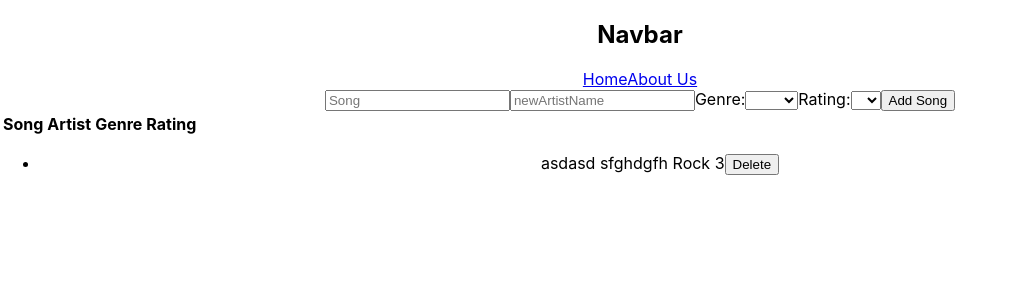
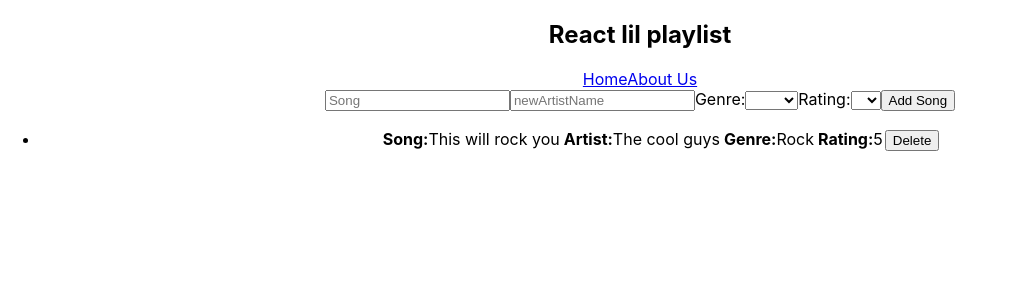
Before and after one commit to gregorvwk/Gregor_Waaker-react-lil-playlist, a React (Create React App) app: page / in a window 1280 px wide. Shown: the top 300 px of the page, without its empty margins (0-1015 px from the left). Built offline with nearby package versions, Linux system fonts and the light colour scheme.

Commit message:
All pages work

```diff
--- a/src/App.css
+++ b/src/App.css
@@ -36,3 +36,8 @@
     transform: rotate(360deg);
   }
 }
+
+.songItem{
+  display: inline-flex;
+  margin: 2px;
+}
--- a/src/App.js
+++ b/src/App.js
@@ -11,7 +11,7 @@ function App() {
       <Navbar />
       <Switch>
         <Route path="/" component={SongOverview} exact />
-        <Route path="/AboutUs" component={AboutUs} />
+        <Route path="/AboutUs.js" component={AboutUs} />
       </Switch>
       </div>
     </BrowserRouter>
--- a/src/Components/Navbar.js
+++ b/src/Components/Navbar.js
@@ -5,7 +5,7 @@ import { NavLink } from "react-router-dom"
 function Navbar(){
     return(
         <nav>
-            <h1>Navbar</h1>
+            <h1>React lil playlist</h1>
             <NavLink to="/">Home</NavLink>
             <NavLink to="AboutUs.js">About Us</NavLink>
         </nav>
--- a/src/Components/SongItem.js
+++ b/src/Components/SongItem.js
@@ -3,11 +3,13 @@ import React from "react"
 function SongItem(props){
     return(
             <li
-                className="SongItem"
                 name={props.songs.songName}
                 id={props.songs.songId}
             >
-                {props.songs.songName} {props.songs.songArtist} {props.songs.songGenre} {props.songs.songRating}
+                <p className="songItem"><strong> Song: </strong>{props.songs.songName} </p>
+                <p className="songItem"><strong> Artist: </strong>{props.songs.songArtist} </p>
+                <p className="songItem"><strong> Genre: </strong>{props.songs.songGenre} </p>
+                <p className="songItem"><strong> Rating: </strong>{props.songs.songRating} </p>
                 <button onClick={() => props.handleClick(props.songs.songId)}>Delete</button>
             </li>
     )
--- a/src/Components/SongOverview.js
+++ b/src/Components/SongOverview.js
@@ -9,7 +9,7 @@ class SongOverview extends Component {
       this.state =
       {
         songsList: [
-            {songName: "asdasd", songArtist: "sfghdgfh", songGenre: "Rock", songRating: "3", songId: 1}
+            {songName: "This will rock you", songArtist: "The cool guys", songGenre: "Rock", songRating: "5", songId: 1}
         ],
         itemId: 2
       }
@@ -35,16 +35,6 @@ class SongOverview extends Component {
       return (
         <div>
             <SongForm addSong={this.addSong} />
-                <table >
-                    <tbody>
-                    <tr className="song-header">
-                        <th className="song-row__item">Song</th>
-                        <th className="song-row__item">Artist</th>
-                        <th className="song-row__item">Genre</th>
-                        <th className="song-row__item">Rating</th>
-                    </tr>
-                    </tbody>
-                </table>
             <SongList songs={this.state.songsList} handleClick={this.handleDelete}/>
         </div>
       );
```
